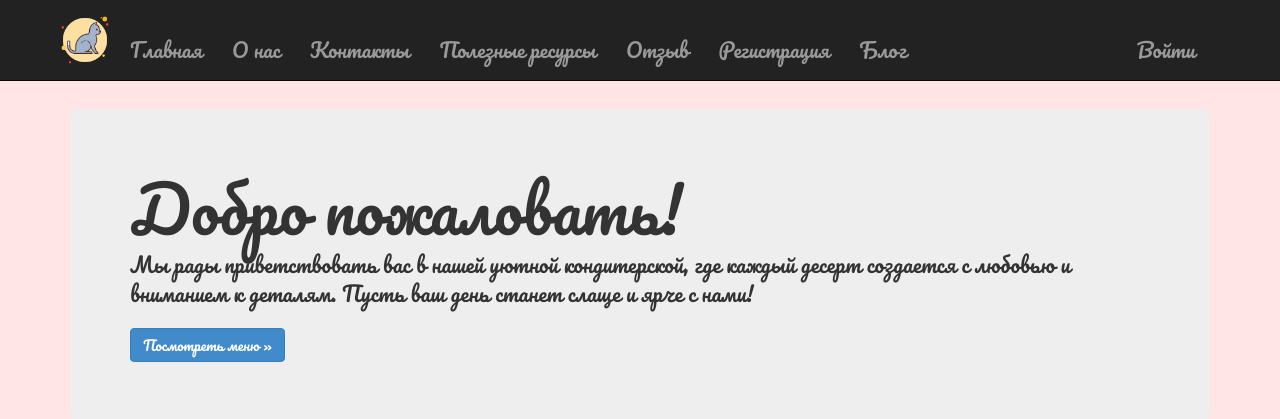
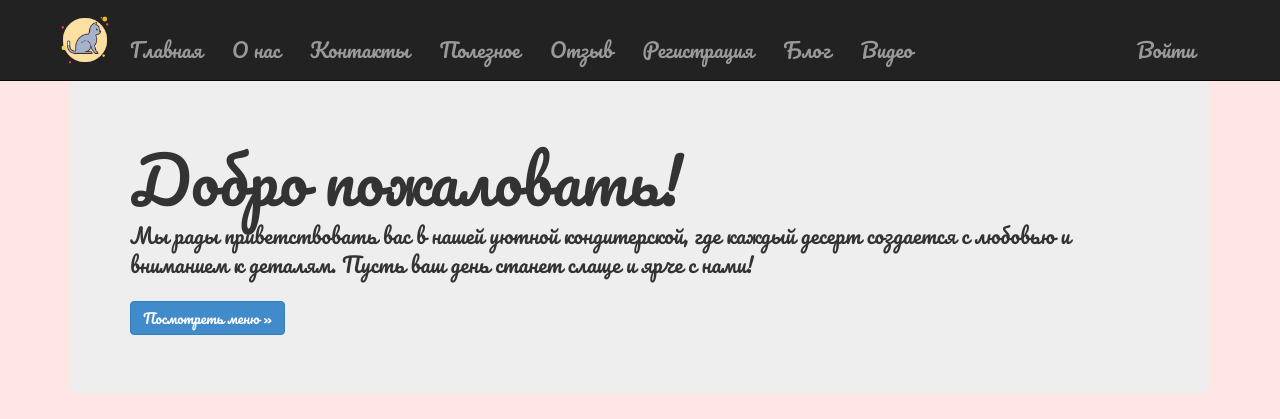
Before and after one commit to Sleepy3110/DjangoWebProject1, a Django app: page / in a window 1280 px wide. Shown: the top 419 px of the page. Run offline with Django 3.2, Linux system fonts and the light colour scheme; some libraries are stand-ins or nearby versions.

Commit message:
добавили видосики

```diff
--- a/DjangoWebProject1/DjangoWebProject1/urls.py
+++ b/DjangoWebProject1/DjangoWebProject1/urls.py
@@ -39,6 +39,7 @@
     path('blog/', views.blog, name='blog'),
     path('blogpost/<int:parametr>/', views.blogpost, name='blogpost'),
     path('newpost/', views.newpost, name='newpost'),
+    path('videopost/', views.videopost, name='videopost'),
 
 ]
 
--- a/DjangoWebProject1/app/templates/app/layout.html
+++ b/DjangoWebProject1/app/templates/app/layout.html
@@ -29,15 +29,16 @@
                     <li><a href="{% url 'home' %}">Главная</a></li>
                     <li><a href="{% url 'about' %}">О нас</a></li>
                     <li><a href="{% url 'contact' %}">Контакты</a></li>
-                    <li><a href="{% url 'links' %}">Полезные ресурсы</a></li>
+                    <li><a href="{% url 'links' %}">Полезное</a></li>
                     <li><a href="{% url 'anketa' %}">Отзыв</a></li>
                     {% if not user.is_authenticated %}
                     <li><a href="{% url 'registration' %}">Регистрация</a></li>
                     {% endif %}
                     <li><a href="{% url 'blog' %}">Блог</a></li>
                     {% if user.is_superuser %}
-                    <li><a href="{% url 'newpost' %}">Добавить статью</a></li>
+                    <li><a href="{% url 'newpost' %}">Новая статья</a></li>
                     {% endif %}
+                    <li><a href="{% url 'videopost' %}">Видео</a></li>
                 </ul>
                 {% include 'app/loginpartial.html' %}
             </div>
--- a/DjangoWebProject1/app/templates/app/loginpartial.html
+++ b/DjangoWebProject1/app/templates/app/loginpartial.html
@@ -2,7 +2,7 @@
 <form id="logoutForm" action="/logout/" method="post" class="navbar-right">
     {% csrf_token %}
     <ul class="nav navbar-nav navbar-right">
-        <li><span class="navbar-brand">Добро пожаловать, {{ user.username }}!</span></li>
+        <li><span class="navbar-brand"> Здравствуй, {{ user.username }}!</span></li>
         <li><a href="javascript:document.getElementById('logoutForm').submit()">Выйти</a></li>
     </ul>
 </form>
--- a/DjangoWebProject1/app/views.py
+++ b/DjangoWebProject1/app/views.py
@@ -182,3 +182,15 @@
             'year': datetime.now().year,
             }
     )
+
+def videopost(request):
+    """Renders the videopost  page."""
+    assert isinstance(request, HttpRequest)
+    return render(
+        request,
+        'app/videopost.html',
+        {
+            'title':'Видео',
+            'year':datetime.now().year,
+        }
+    )
```
Also changed, not shown: DjangoWebProject1/app/templates/app/videopost.html (added, +15 -0 lines), DjangoWebProject1/db.sqlite3, DjangoWebProject1/media/donat_poster.jpg (added), DjangoWebProject1/media/sleepy_cat_poster.jpg (added), 3 other files.
